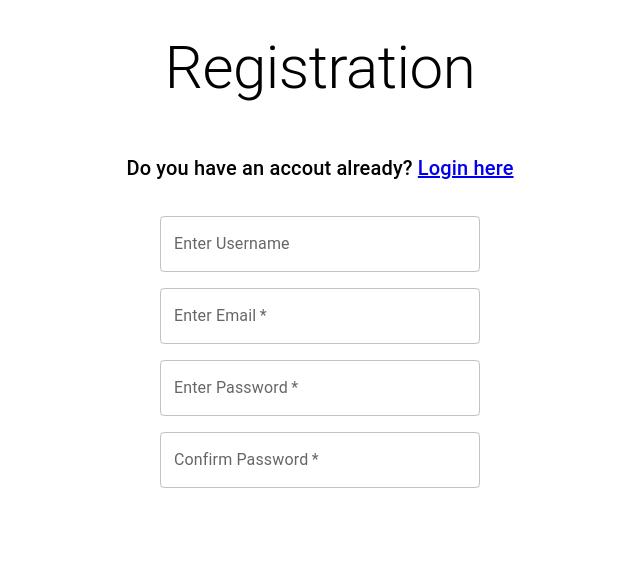
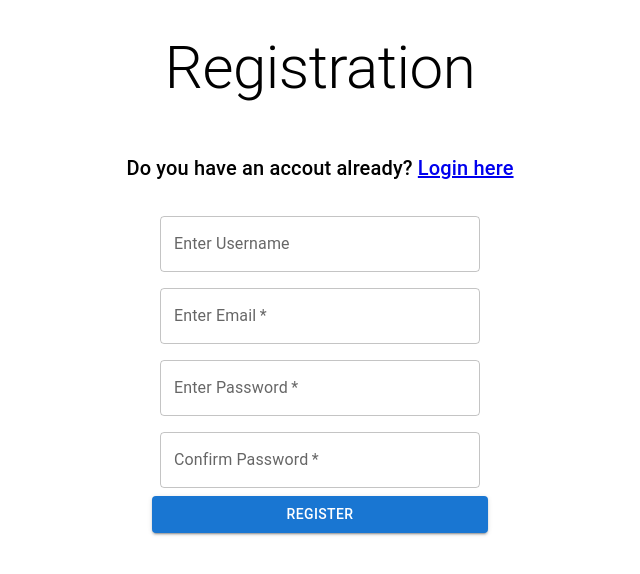
Before and after one commit to IkboljonMe/short-url, a React (Vite) app in the folder client/: page /register in a window 1280 px wide. Shown: the top 574 px of the page, without its empty margins (320-960 px from the left). Built offline with nearby package versions, Linux system fonts and the light colour scheme.

Commit message:
Auth frontend combination

```diff
--- a/client/src/components/Auth/Login.tsx
+++ b/client/src/components/Auth/Login.tsx
@@ -1,9 +1,29 @@
-import { TextField, Box, Stack, Typography } from "@mui/material";
+import { TextField, Box, Stack, Typography, Button } from "@mui/material";
 import { useState } from "react";
 import { Link } from "react-router-dom";
+import axios from "axios";
+import { useNavigate } from "react-router-dom";
 const Login = () => {
   const [email, setEmail] = useState("");
   const [password, setPassword] = useState("");
+  const [error, setError] = useState("");
+  const navigate = useNavigate();
+  const loginHandler = async (e: React.MouseEvent<HTMLButtonElement>) => {
+    e.preventDefault();
+    try {
+      const { data } = await axios.post("http://localhost:3333/login", { email, password });
+      localStorage.setItem("authToken", data.token);
+      setTimeout(() => {
+        navigate("/");
+      }, 1800);
+    } catch (error: unknown) {
+      console.log(error);
+      setError("Invalid Credentilas");
+      setTimeout(() => {
+        setError("");
+      }, 4500);
+    }
+  };
   return (
     <Stack direction="column" alignItems="center">
       <Typography p={3} variant="h2">
@@ -12,6 +32,11 @@ const Login = () => {
       <Typography p={3} variant="h6">
         Don't you have an account? <Link to="/register">Register here</Link>
       </Typography>
+      {error && (
+        <Typography p={3} variant="h6">
+          Invalid Credentials
+        </Typography>
+      )}
       <Box
         component="form"
         sx={{
@@ -40,6 +65,9 @@ const Login = () => {
             value={password}
             onChange={(e: React.ChangeEvent<HTMLInputElement>) => setPassword(e.target.value)}
           />
+          <Button onClick={loginHandler} variant="contained">
+            Register
+          </Button>
         </Stack>
       </Box>
     </Stack>
--- a/client/src/components/Auth/Register.tsx
+++ b/client/src/components/Auth/Register.tsx
@@ -1,11 +1,47 @@
-import { TextField, Box, Stack, Typography } from "@mui/material";
-import { useState } from "react";
+import { TextField, Box, Stack, Typography, Button } from "@mui/material";
+import React, { useState } from "react";
 import { Link } from "react-router-dom";
+import { useNavigate } from "react-router-dom";
+import axios from "axios";
 const Register = () => {
   const [username, setUsername] = useState("");
   const [email, setEmail] = useState("");
   const [password, setPassword] = useState("");
   const [confirmedPassword, setConfirmedPassword] = useState("");
+  const [error, setError] = useState("");
+
+  const navigate = useNavigate();
+  const registerHandler = async (e: React.MouseEvent<HTMLButtonElement>) => {
+    e.preventDefault();
+    if (password !== confirmedPassword) {
+      setPassword("");
+      setConfirmedPassword("");
+      setTimeout(() => {
+        setError("");
+      }, 8000);
+      return setError("Passwords do not match");
+    }
+    try {
+      const { data } = await axios.post("http://localhost:3333/register", {
+        username,
+        email,
+        password,
+      });
+      localStorage.setItem("authToken", data.token);
+      console.log(data);
+
+      setTimeout(() => {
+        navigate("/");
+      }, 1800);
+    } catch (error: unknown) {
+      console.log(error);
+      setError("Invalid credentials");
+
+      setTimeout(() => {
+        setError("");
+      }, 6000);
+    }
+  };
   return (
     <Stack direction="column" alignItems="center">
       <Typography p={3} variant="h2">
@@ -14,6 +50,11 @@ const Register = () => {
       <Typography p={3} variant="h6">
         Do you have an accout already? <Link to="/login">Login here</Link>
       </Typography>
+      {error && (
+        <Typography p={3} variant="h6">
+          Invalid credentials!
+        </Typography>
+      )}
       <Box
         component="form"
         sx={{
@@ -57,6 +98,9 @@ const Register = () => {
             value={confirmedPassword}
             onChange={(e: React.ChangeEvent<HTMLInputElement>) => setConfirmedPassword(e.target.value)}
           />
+          <Button onClick={registerHandler} variant="contained">
+            Register
+          </Button>
         </Stack>
       </Box>
     </Stack>
--- a/client/src/components/Home/index.tsx
+++ b/client/src/components/Home/index.tsx
@@ -4,6 +4,7 @@ import axios from "axios";
 import { useNavigate } from "react-router-dom";
 import { useDispatch } from "react-redux";
 import { AxiosResponse } from "../../types/url";
+import { Link } from "react-router-dom";
 import classes from "./styles.module.scss";
 
 const Home = () => {
@@ -46,8 +47,8 @@ const Home = () => {
               </Button>
             </Stack>
             <Typography align="center" variant="h5" gutterBottom>
-              It is a free tool to shorten URLs and generate short links URL shortener allows to create a shortened link
-              making it easy to share
+              It is a free tool to shorten URLs and generate short links URL shortener allows to create a shortened link making it
+              easy to share
             </Typography>
           </Stack>
         </Box>
@@ -58,14 +59,17 @@ const Home = () => {
             </Typography>
 
             <Stack direction="row" p={2} sx={{ justifyContent: "center" }}>
-              <Button variant="contained" size="large">
-                Create Accaunt
-              </Button>
+              <Link to="/register">
+                {" "}
+                <Button variant="contained" size="large">
+                  Create Accaunt
+                </Button>
+              </Link>
             </Stack>
           </Stack>
           <Typography align="center" variant="h5" gutterBottom>
-            Custom short links, powerful dashboard, detailed analytics, API, UTM builder, QR codes, browser extension,
-            50+ app integrations and support
+            Custom short links, powerful dashboard, detailed analytics, API, UTM builder, QR codes, browser extension, 50+ app
+            integrations and support
           </Typography>
         </Box>
       </Container>
```
Also changed, not shown: 1 other file (tests, documents, lock files or other folders).
